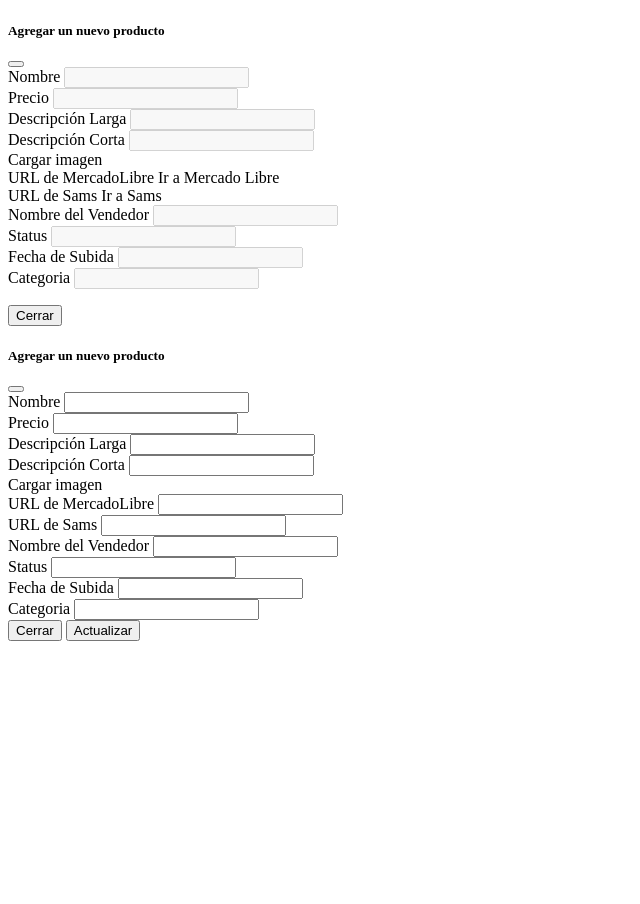
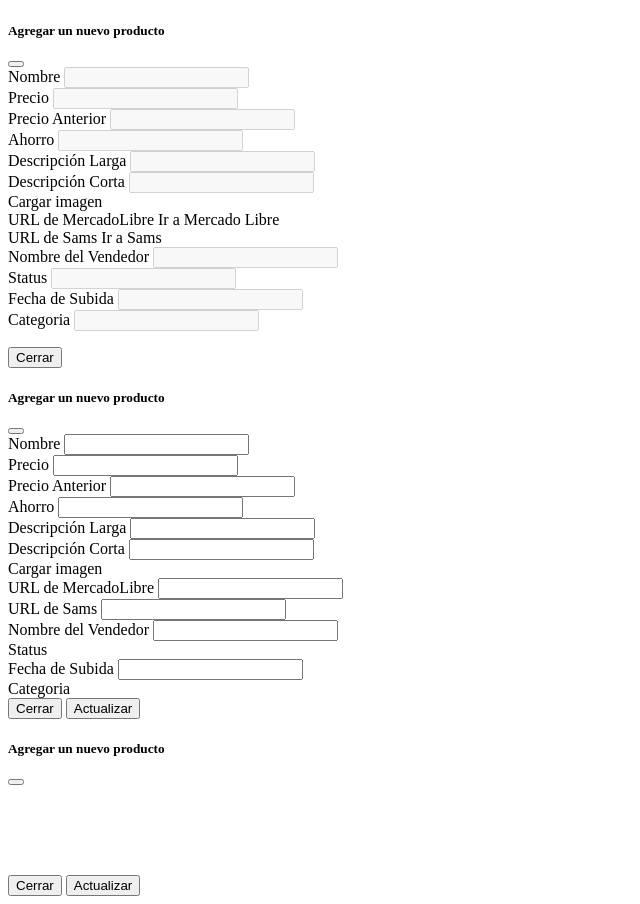
Before and after one commit to MR9512/QualityStore, a PHP site: page /QualityStore/Views/productos/listado.php in a window 1280 px wide. Shown: the part 303-1207 px from the top of the page, without its empty margins (0-640 px from the left). Before the commit the page ends 944 px from the top, so only its background shows below. Run offline with PHP 8.4, Linux system fonts and the light colour scheme; the template is opened without the code that fills it, so the values that code supplies are empty; some libraries are stand-ins or nearby versions.

Commit message:
MARR: Avance de botones ver y editar

```diff
--- a/Controllers/productosController.php
+++ b/Controllers/productosController.php
@@ -41,6 +41,7 @@
 
       public function getProducto(){
         $respuesta = $this->productosModel->getProducto($_POST["id_producto"]);
+        $respuesta["listaCategorias"] = $this->productosModel->getCategoria();
         echo json_encode($respuesta);
       }
 
--- a/Views/productos/listado.php
+++ b/Views/productos/listado.php
@@ -95,7 +95,7 @@
        <td><?= $respuesta["categoria"][$i] ?></td>
        <td><?= $respuesta["desc_corta"][$i]?></td>
        <td >
-        <img src="<?= URLSYS.$respuesta["url_imagen"][$i] ?>" width="20%"></td>
+        <img src="<?= URLSYS.$respuesta["url_imagen"][$i] ?>" width="20%" class="verImagen" data-producto="<?= $id_producto ?>"></td>
        <td>
        <i class="bi bi-eye ver ver_<?= $id_producto ?>" data-producto="<?= $id_producto ?>"></i>&nbsp;&nbsp;
        <i class="bi bi-pencil editar editar_<?= $id_producto ?>" data-producto="<?= $id_producto ?>"></i>&nbsp;&nbsp;
@@ -133,6 +133,14 @@
     <div class="error_precio" style="display:none;color:red">
       Favor de ingresar un precio
     </div>
+  </div>
+  <div class="col-md-6">
+    <label for="inputCity" class="form-label">Precio Anterior</label>
+    <input type="text" name="verPrecioAnterior" class="form-control verPrecioAnterior" id="inputCity" disabled>
+  </div>
+  <div class="col-md-6">
+    <label for="inputCity" class="form-label">Ahorro</label>
+    <input type="text" name="verAhorro" class="form-control verAhorro" id="inputCity" disabled>
   </div>
   <div class="col-md-6">
     <label for="inputCity" class="form-label">Descripción Larga</label>
@@ -229,6 +237,17 @@
     </div>
   </div>
   <div class="col-md-6">
+    <label for="inputCity" class="form-label">Precio Anterior</label>
+    <input type="text" name="editarPrecioAnterior" class="form-control editarPrecioAnterior" id="inputCity">
+    <div class="error_precioAnterior" style="display:none;color:red">
+      Favor de ingresar el precio anterior
+    </div>
+  </div>
+  <div class="col-md-6">
+    <label for="inputCity" class="form-label">Ahorro</label>
+    <input type="text" name="editarAhorro" class="form-control editarAhorro" id="inputCity">
+  </div>
+  <div class="col-md-6">
     <label for="inputCity" class="form-label">Descripción Larga</label>
     <input type="text" name="editarDescL" class="form-control editarDescL" id="inputCity">
     <div class="error_descL" style="display:none;color:red">
@@ -272,7 +291,8 @@
      </div>
      <div class="col-md-6">
     <label for="inputCity" class="form-label">Status</label>
-    <input type="text" name="editarStatus" class="form-control editarStatus" id="inputCity">
+    <!--<input type="text" name="editarStatus" class="form-control editarStatus" id="inputCity">-->
+    <div class="editarStatus"></div>
     <input type="hidden" class="editarId_producto" name="id_producto">
     <div class="error_urlSMS" style="display:none;color:red">
      Favor de ingresar el status
@@ -287,7 +307,7 @@
      </div>
      <div class="col-md-6">
     <label for="inputCity" class="form-label">Categoria</label>
-    <input type="text" name="editarCategoria"class="form-control editarCategoria" id="inputCity">
+    <div class="editarCategoria"></div>
     <div class="error_urlSMS" style="display:none;color:red">
      Favor de ingresar la categoria
      </div>
@@ -301,3 +321,30 @@
     </div>
   </div>
 </div>
+<div class="modal fade" id="imagenModal" tabindex="-1" aria-labelledby="exampleModalLabel" aria-hidden="true">
+  <div class="modal-dialog modal-xl">
+    <div class="modal-content">
+      <div class="modal-header">
+        <h5 class="modal-title" id="exampleModalLabel">Agregar un nuevo producto</h5>
+        <button type="button" class="btn-close" data-bs-dismiss="modal" aria-label="Close"></button>
+      </div>
+      <div class="modal-body">
+      <div class="col-md-6">
+         <img class="resumenImg" width="20%">
+     </div>
+     <div class="col-md-6">
+      <b class="resumenNombre"></b><br>
+      <Marco class="resumenDescripcion"></Marco><br>
+      <Marco class="resumenPrecioAnterior"></Marco><br>
+      <Marco class="resumenPrecioActual"></Marco><br>
+      <Marco class="resumenAhorro"></Marco><br>
+     </div>
+     </div>
+      <div class="modal-footer">
+        <button type="button" class="btn btn-secondary" data-bs-dismiss="modal">Cerrar</button>
+        <button type="submit" class="btn btn-primary updateProducto">Actualizar</button>
+      </div>
+      </div>
+    </div>
+  </div>
+</div>
```
Also changed, not shown: Models/productosModel.php (+19 -2 lines), assets/js/listado.js (+62 -4 lines).
